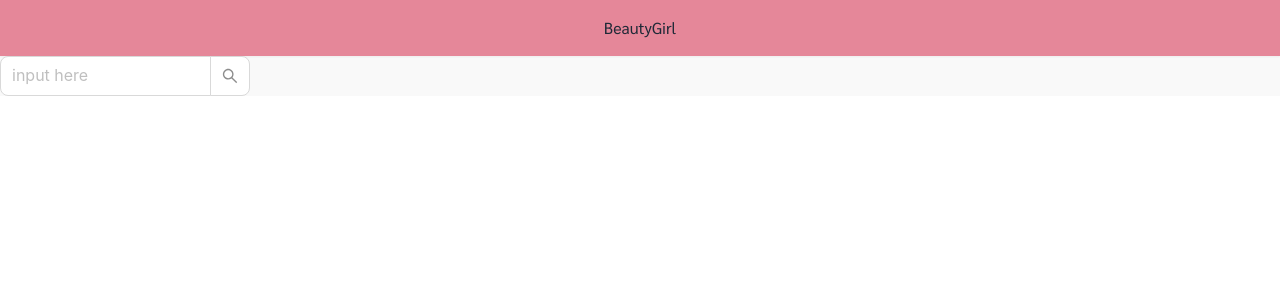
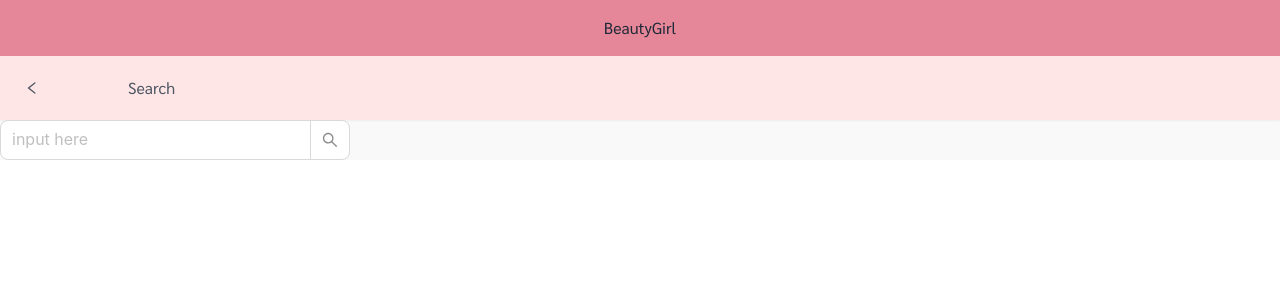
Before and after one commit to Namngernn/BeautyGirl, a React (Vite) app in the folder frontend/: page /Search in a window 1280 px wide. Shown: the top 300 px of the page. Built offline with nearby package versions, Linux system fonts and the light colour scheme.

Commit message:
update search page

```diff
--- a/frontend/src/pages/Post/Post.jsx
+++ b/frontend/src/pages/Post/Post.jsx
@@ -65,7 +65,8 @@ const Post = () => {
 
   return (
     <div style={{backgroundColor: '#fdf3f3'}} className='h-screen'>
-       <div>
+      {/* nav ด้านบน */}
+      <div>
         <nav className='p-4 shadow-sm shadow-black-100' style={{ backgroundColor: '#FFE6E6' }}>
           <Button type="text" icon={<LeftOutlined className="text-gray-600" />} />
           <span className="m-20 text-gray-600" >Post</span>
--- a/frontend/src/pages/Search/Search.jsx
+++ b/frontend/src/pages/Search/Search.jsx
@@ -1,6 +1,7 @@
 import React from 'react';
-import { UserOutlined } from '@ant-design/icons';
-import { AutoComplete, Input } from 'antd';
+import { UserOutlined, LeftOutlined } from '@ant-design/icons';
+import { AutoComplete, Input, Button } from 'antd';
+
 const renderTitle = (title) => (
   <span>
     {title}
@@ -16,6 +17,7 @@ const renderTitle = (title) => (
     </a>
   </span>
 );
+
 const renderItem = (title, count) => ({
   value: title,
   label: (
@@ -32,6 +34,7 @@ const renderItem = (title, count) => ({
     </div>
   ),
 });
+
 const options = [
   {
     label: renderTitle('Libraries'),
@@ -46,17 +49,32 @@ const options = [
     options: [renderItem('AntDesign design language', 100000)],
   },
 ];
-const Search = () => (
+
+const Search = () => {
+  return(
+    <div>
+      {/* nav ด้านบน */}
+      <div>
+        <nav className='p-4 shadow-sm shadow-black-100' style={{ backgroundColor: '#FFE6E6' }}>
+          <Button type="text" icon={<LeftOutlined className="text-gray-600" />} />
+          <span className="m-20 text-gray-600" >Search</span>
+        </nav>
+      </div>
+
       <AutoComplete
+        className='flex items-center'
         popupClassName="certain-category-search-dropdown"
         popupMatchSelectWidth={500}
-    style={{
-      width: 250,
-    }}
+        style={{width: 350,}}
         options={options}
         size="large"
       >
         <Input.Search size="large" placeholder="input here" />
       </AutoComplete>
-);
-export default Search;
+
+
+    </div>
+  )
+
+}
+export default Search
```
Lines whose indentation alone changed are shown as unchanged.
